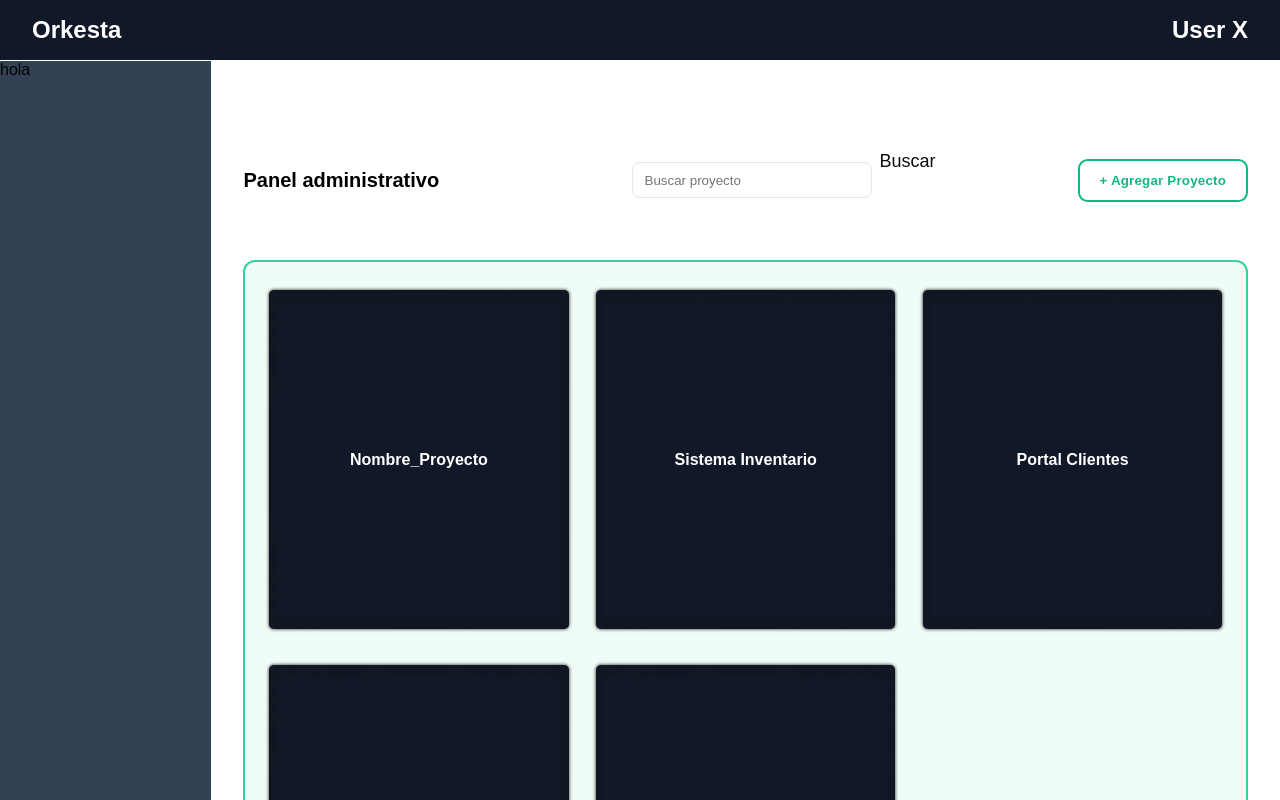
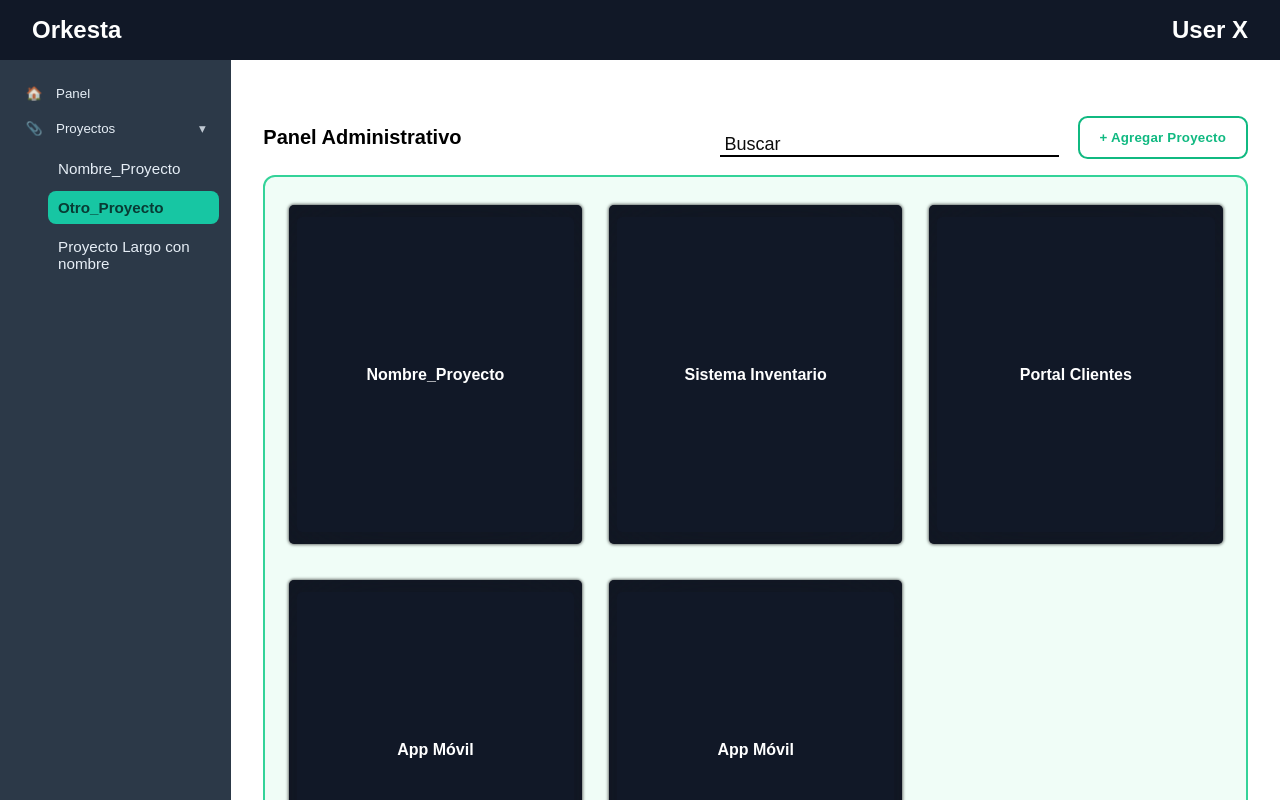
Before and after one commit to ErickfuentesIT/orkesta-dps, a React (Vite) app: page /app/projects in a window 1280 px wide. Shown: the top 800 px of the page. Built offline with nearby package versions, Linux system fonts and the light colour scheme.

Commit message:
todo:sidebar

```diff
--- a/src/app/styles.css
+++ b/src/app/styles.css
@@ -5,6 +5,7 @@
 
 :root {
   --btn-fill: #10b981; /* color principal */
+  --seconday: #334133;
   --bg: #faf7f2;
   --text: #0f172a;
   --muted: #6b7280;
@@ -13,6 +14,13 @@
   --info: #0ea5e9;
   --box-border: #34d399; /* borde verde claro del contenedor */
   --box-bg: #ecfdf5; /* fondo suave del contenedor */
+
+  --sb-bg: #2c3948;
+  --sb-fg: #e6eef6;
+  --sb-muted: #b7c3cf;
+  --sb-accent: #17c6a3; /* verde activo */
+  --sb-hover: rgba(255, 255, 255, 0.08);
+  --radius: 10px;
 }
 
 /*LOGIN - REGISTER */
@@ -271,20 +279,6 @@ input:focus {
   gap: 8px;
 }
 
-/* Input búsqueda */
-.input {
-  height: 36px;
-  width: 240px;
-  padding: 0 12px;
-  border: 1px solid var(--border);
-  border-radius: 8px;
-  outline: none;
-}
-.input:focus {
-  border-color: var(--success);
-  box-shadow: 0 0 0 3px var(--ring);
-}
-
 /* Caja contenedora de proyectos */
 .admin__box {
   border: 2px solid var(--box-border);
@@ -410,31 +404,30 @@ input:focus {
 /* From Uiverse.io by liyaxu123, STAGGER INPUT COMPONENT */
 .form-control {
   position: relative;
-  margin: 20px 0 40px;
-  width: 190px; /* cámbialo según tu layout */
+  width: 350px; /* cámbialo según tu layout */
 }
 
 .form-control input {
   background-color: transparent;
   border: 0;
-  border-bottom: 2px #fff solid;
+  border-bottom: 2px black solid;
   display: block;
-  width: 100%;
-  padding: 15px 0;
+  width: 90%;
   font-size: 18px;
-  color: #fff;
+  color: black;
+  border-radius: 0px;
 }
 
 /* foco */
 .form-control:focus-within input {
   outline: 0;
-  border-bottom-color: lightblue;
+  border-bottom-color: black;
 }
 
 .form-control label {
   position: absolute;
   top: 15px;
-  left: 0;
+  left: 5px;
   pointer-events: none;
 }
 
@@ -451,7 +444,103 @@ input:focus {
 /* mover letras cuando hay foco o texto */
 .form-control:focus-within label span,
 .form-control input:not(:placeholder-shown) + label span {
-  color: lightblue;
-  transform: translateY(-30px);
+  color: var(--seconday);
+  transform: translateY(-35px);
   opacity: 1;
 }
+
+/* SIDEBAR */
+
+.sidebar {
+  display: flex;
+  flex-direction: column;
+  align-items: center;
+}
+.sidebar:first-child {
+  padding-top: 2%;
+}
+
+.sb {
+  width: 20%;
+  height: 100%;
+  background: var(--sb-bg);
+  color: var(--sb-fg);
+  display: flex;
+  flex-direction: column;
+  padding: 16px 12px;
+}
+
+.sb__nav {
+  flex: 1;
+}
+
+.sb__item,
+.sb__logout {
+  width: 100%;
+  display: grid;
+  grid-template-columns: 28px 1fr 18px;
+  align-items: center;
+  gap: 8px;
+  padding: 10px 8px;
+  border: 0;
+  background: transparent;
+  color: inherit;
+  border-radius: var(--radius);
+  cursor: pointer;
+}
+.sb__item:hover,
+.sb__logout:hover {
+  background: var(--sb-hover);
+}
+
+.sb__icon {
+  opacity: 0.9;
+}
+.sb__label {
+  text-align: left;
+}
+
+.sb__chev {
+  transform: rotate(90deg);
+  transition: transform 0.2s ease;
+  opacity: 0.8;
+}
+.sb__chev.is-open {
+  transform: rotate(0deg);
+}
+
+/* Sublista */
+.sb__list {
+  list-style: none;
+  margin: 6px 0 10px 0;
+  padding-left: 36px;
+  display: grid;
+  gap: 6px;
+}
+
+.sb__subitem {
+  width: 100%;
+  text-align: left;
+  background: transparent;
+  color: var(--sb-fg);
+  border: 0;
+  padding: 8px 10px;
+  border-radius: 8px;
+  cursor: pointer;
+  font-size: 0.95rem;
+}
+.sb__subitem:hover {
+  background: var(--sb-hover);
+}
+
+/* Activo */
+.sb__subitem.is-active {
+  background: var(--sb-accent);
+  color: #083b34;
+  font-weight: 600;
+}
+
+/* Footer botón */
+.sb__logout {
+  margin-top: auto;
+}
--- a/src/components/common/ProjectCard.jsx
+++ b/src/components/common/ProjectCard.jsx
@@ -1,6 +1,4 @@
-import Button from "../ui/Button";
-
-export default function ProjectCard({ project, onEdit, onClick }) {
+export default function ProjectCard({ project, onEdit }) {
   const { name, owner, createdAt } = project;
 
   return (
--- a/src/components/common/ProjectList.jsx
+++ b/src/components/common/ProjectList.jsx
@@ -11,7 +11,7 @@ const demoProjects = [
   },
   { id: 3, name: "Portal Clientes", owner: "User2", createdAt: "14-09-2025" },
   { id: 4, name: "App Móvil", owner: "User3", createdAt: "14-09-2025" },
-  { id: 4, name: "App Móvil", owner: "User3", createdAt: "14-09-2025" },
+  { id: 5, name: "App Móvil", owner: "User3", createdAt: "14-09-2025" },
 ];
 
 export default function ProjectList() {
@@ -20,7 +20,7 @@ export default function ProjectList() {
       <ProjectsGrid
         projects={demoProjects}
         onAdd={() => alert("Agregar proyecto")}
-        onEdit={(p) => alert("Editar: " + p.name)}
+        onEdit={(p) => alert("Visualizar: " + p.name)}
       />
     </div>
   );
--- a/src/components/common/ProjectsGrids.jsx
+++ b/src/components/common/ProjectsGrids.jsx
@@ -7,7 +7,7 @@ export default function ProjectsGrid({
   projects = [],
   onAdd,
   onEdit,
-  title = "Panel administrativo",
+  title = "Panel Administrativo",
 }) {
   const [query, setQuery] = useState("");
 
@@ -21,23 +21,20 @@ export default function ProjectsGrid({
     );
   }, [projects, query]);
 
+  function handleQuery(sQuery) {
+    setQuery(sQuery);
+  }
+
   return (
     <section className="admin">
       <header className="admin__head">
         <h1 className="admin__title">{title}</h1>
         <div className="admin__tools">
-          <input
-            type="search"
-            placeholder="Buscar proyecto"
-            value={query}
-            onChange={(e) => setQuery(e.target.value)}
-            className="input"
-          />
           <StaggerInput
             id="buscar"
             text="Buscar"
             delay={50}
-            className="form-control"
+            onChange={handleQuery}
           />
           <Button className="btn-sweep" onClick={onAdd}>
             + Agregar Proyecto
--- a/src/components/common/SideBar.jsx
+++ b/src/components/common/SideBar.jsx
@@ -1,3 +1,57 @@
-export default function SideBar() {
-  return <aside className="sidebar">hola</aside>;
+// Sidebar.jsx
+import { useState } from "react";
+
+export default function Sidebar({
+  projects = [],
+  activeId = null,
+  onSelect = () => {},
+  onLogout = () => {},
+}) {
+  const [open, setOpen] = useState(true); // abre/cierra "Proyectos"
+
+  return (
+    <aside className="sb">
+      <nav className="sb__nav">
+        {/* Panel */}
+        <button className="sb__item" onClick={() => onSelect("panel")}>
+          <span className="sb__icon">🏠</span>
+          <span className="sb__label">Panel</span>
+        </button>
+
+        {/* Proyectos */}
+        <div className="sb__group">
+          <button className="sb__item" onClick={() => setOpen((v) => !v)}>
+            <span className="sb__icon">📎</span>
+            <span className="sb__label">Proyectos</span>
+            <span className={`sb__chev ${open ? "is-open" : ""}`} aria-hidden>
+              ▾
+            </span>
+          </button>
+
+          {open && (
+            <ul className="sb__list">
+              {projects.map((p) => (
+                <li key={p.id}>
+                  <button
+                    className={`sb__subitem ${
+                      activeId === p.id ? "is-active" : ""
+                    }`}
+                    onClick={() => onSelect(p.id)}
+                    title={p.name}
+                  >
+                    {p.name}
+                  </button>
+                </li>
+              ))}
+            </ul>
+          )}
+        </div>
+      </nav>
+
+      <button className="sb__logout" onClick={onLogout}>
+        <span className="sb__icon">⎋</span>
+        <span className="sb__label">Cerrar sesión</span>
+      </button>
+    </aside>
+  );
 }
--- a/src/components/ui/StaggerInput.jsx
+++ b/src/components/ui/StaggerInput.jsx
@@ -5,19 +5,21 @@ export default function StaggerButton({
   text = "Label",
   delay = 50,
   className = "",
-  inputProps = {},
+  onChange,
 }) {
+  function handleSearch(e) {
+    onChange(e.target.value);
+  }
   const chars = useMemo(() => Array.from(text), [text]);
   return (
     <div className={`form-control ${className}`}>
       <input
         id={id}
-        // Usa text por defecto; puedes sobreescribir con inputProps
         type="text"
         required
-        placeholder=" " // importante para :placeholder-shown
+        placeholder=" "
         autoComplete="off"
-        {...inputProps}
+        onChange={handleSearch}
       />
 
       <label htmlFor={id} style={{ "--delay": `${delay}ms` }}>
--- a/src/pages/Dashboard.jsx
+++ b/src/pages/Dashboard.jsx
@@ -1,13 +1,24 @@
 import SideBar from "../components/common/SideBar";
 import ProjectList from "../components/common/ProjectList";
 import NavBar from "../components/common/NavBar";
+
+const projects = [
+  { id: 1, name: "Nombre_Proyecto" },
+  { id: 2, name: "Otro_Proyecto" },
+  { id: 3, name: "Proyecto Largo con nombre" },
+];
 
 export default function Dashboard() {
   return (
     <div className="layout">
       <NavBar />
       <div className="content-ly">
-        <SideBar />
+        <SideBar
+          projects={projects}
+          activeId={2}
+          onSelect={(id) => console.log("ir a:", id)}
+          onLogout={() => console.log("logout")}
+        />
         <ProjectList />
       </div>
     </div>
```
